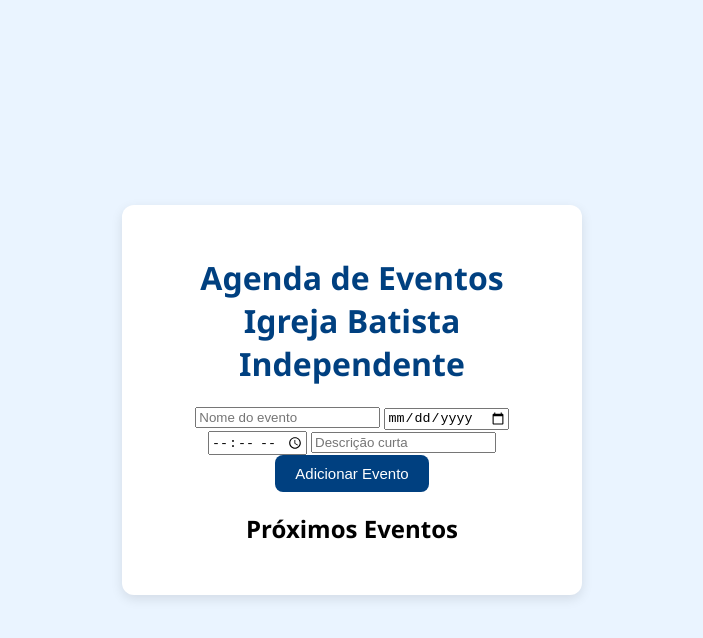
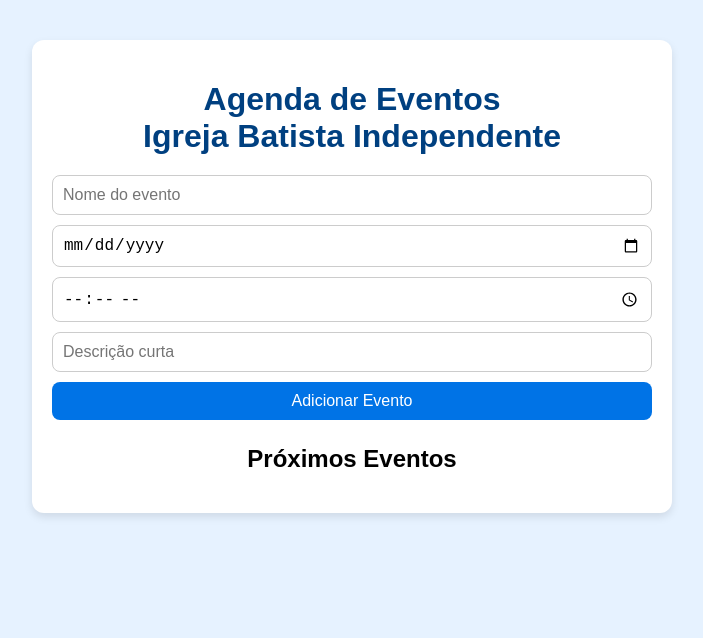
Before and after one commit to Dabria21/agenda-igreja, a plain HTML site: page index.html in a window 1280 px wide. Shown: the whole page, without its empty margins (288-991 px from the left). Drawn offline with Linux system fonts and the light colour scheme.

Commit message:
Update style.css

```diff
--- a/style.css
+++ b/style.css
@@ -1,20 +1,21 @@
 body {
-  background-color: #eaf4ff;
-  font-family: "Segoe UI", Arial, sans-serif;
+  font-family: Arial, sans-serif;
+  background-color: #e6f2ff;
+  margin: 0;
+  padding: 0;
   display: flex;
   justify-content: center;
-  align-items: center;
-  height: 100vh;
-  margin: 0;
 }
 
 .container {
+  width: 90%;
+  max-width: 600px;
+  background: white;
+  padding: 20px;
+  border-radius: 12px;
+  box-shadow: 0 4px 8px rgba(0,0,0,0.1);
+  margin-top: 40px;
   text-align: center;
-  background: white;
-  padding: 30px;
-  border-radius: 12px;
-  box-shadow: 0 4px 12px rgba(0,0,0,0.1);
-  max-width: 400px;
 }
 
 h1 {
@@ -22,22 +23,42 @@ h1 {
   margin-bottom: 20px;
 }
 
-p {
+form {
+  display: flex;
+  flex-direction: column;
+  gap: 10px;
+  margin-bottom: 25px;
+}
+
+input, button {
+  padding: 10px;
+  border-radius: 8px;
+  border: 1px solid #ccc;
   font-size: 16px;
-  color: #333;
-  margin-bottom: 20px;
 }
 
 button {
-  background-color: #004080;
+  background-color: #0073e6;
   color: white;
+  cursor: pointer;
   border: none;
-  padding: 10px 20px;
-  border-radius: 8px;
-  cursor: pointer;
-  font-size: 15px;
+  transition: 0.3s;
 }
 
 button:hover {
-  background-color: #0059b3;
+  background-color: #005bb5;
 }
+
+ul {
+  list-style-type: none;
+  padding: 0;
+}
+
+li {
+  background: #f0f8ff;
+  border: 1px solid #cce0ff;
+  padding: 10px;
+  border-radius: 8px;
+  margin-bottom: 10px;
+  text-align: left;
+}
```
